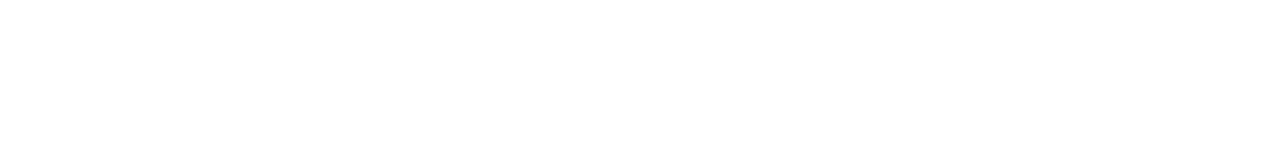
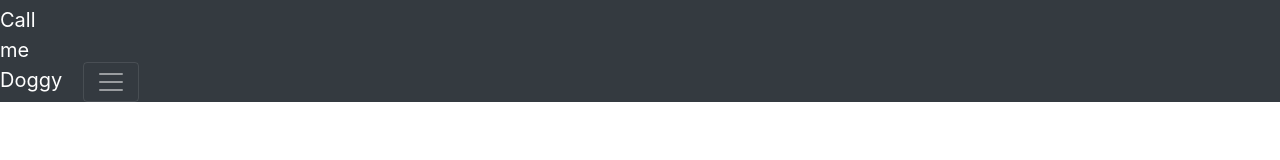
Before and after one commit to Eliasdb/Onepager-group, a plain HTML site: page index.html in a window 1280 px wide. Drawn offline with nearby package versions, Linux system fonts and the light colour scheme.

```diff
--- a/index.html
+++ b/index.html
@@ -8,7 +8,11 @@
 </head>
 <body>
     <header>
-        <nav class="navbar">
+        <nav class="navbarnavbar-expand-lg navbar-dark bg-dark">
+			<a class="navbar-brand" href="#">Call <br>me <br>Doggy</a>
+			<button class="navbar-toggler" type="button" data-toggle="collapse" data-target="#navbarText" aria-controls="navbarText" aria-expanded="false" aria-label="Toggle navigation">
+				<span class="navbar-toggler-icon"></span>
+			</button>
 
         </nav>
     </header>
```
Also changed, not shown: img/animal-paw-print.png (added).
